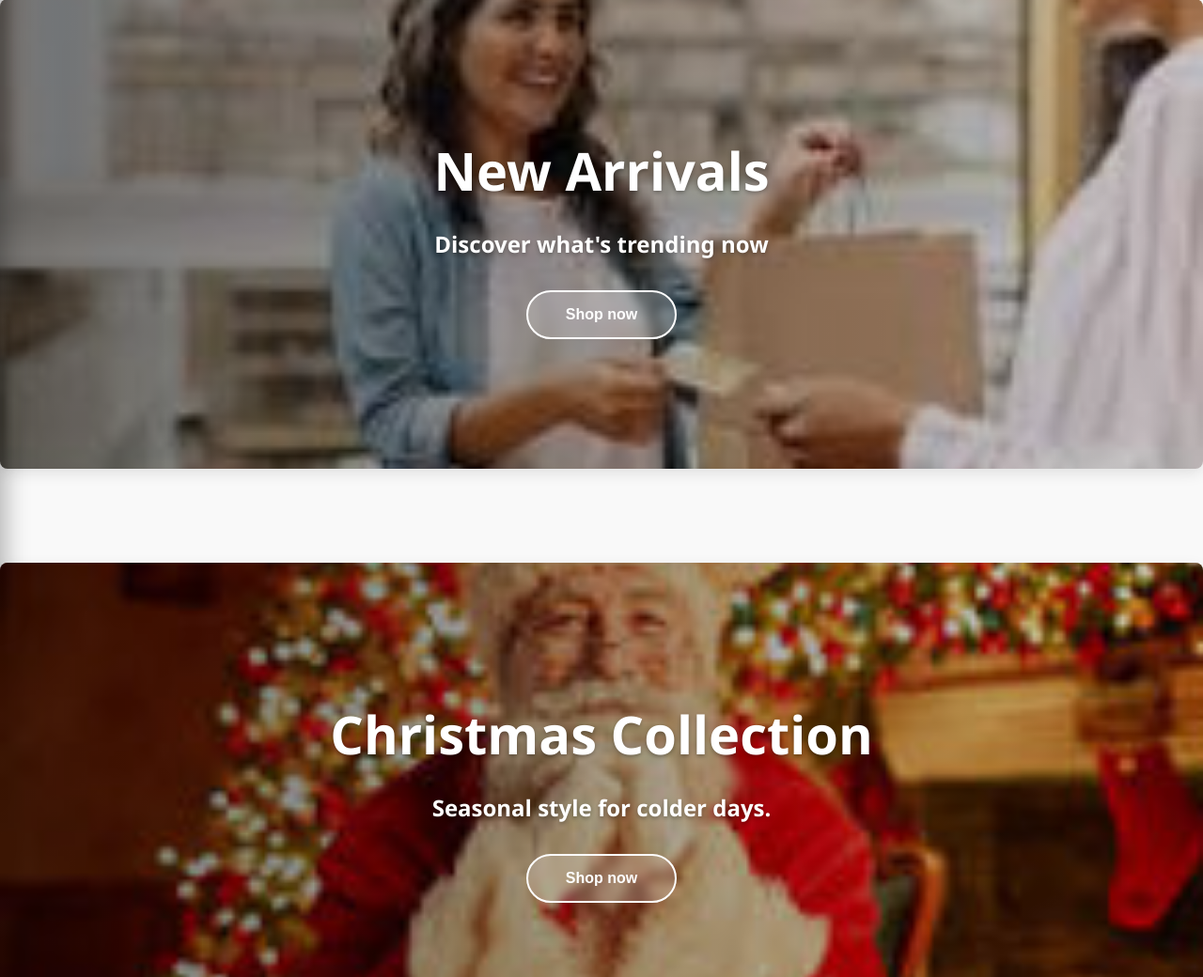
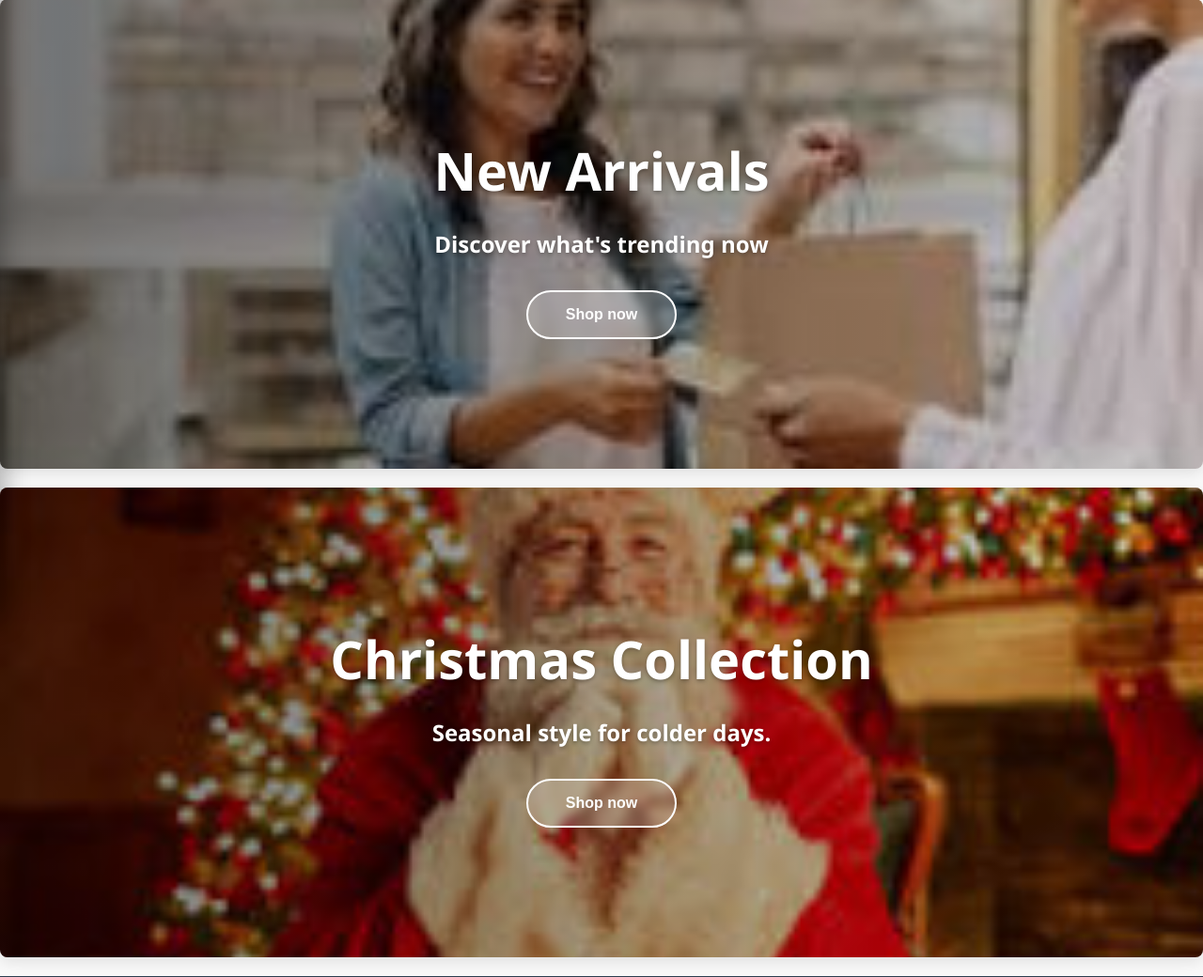
Before and after one commit to Raymondtawiah640/kilnenterprise, a PHP site: page / in a window 1280 px wide. Shown: the part 139-1179 px from the top of the page at 94% size. Run offline with PHP 8.4, Linux system fonts and the light colour scheme.

Commit message:
Update styles.css
Signed-off-by: Raymondtawiah640 <enterprisekiln@gmail.com>

```diff
--- a/K. E/landing_Page/styles.css
+++ b/K. E/landing_Page/styles.css
@@ -366,7 +366,7 @@ a{
 
 /* ================ UTILITY CLASSES ================ */
 .space-between {
-    height: 60px;
+    height: -3px;
 }
 
 /* ================ ANIMATIONS ================ */
```
